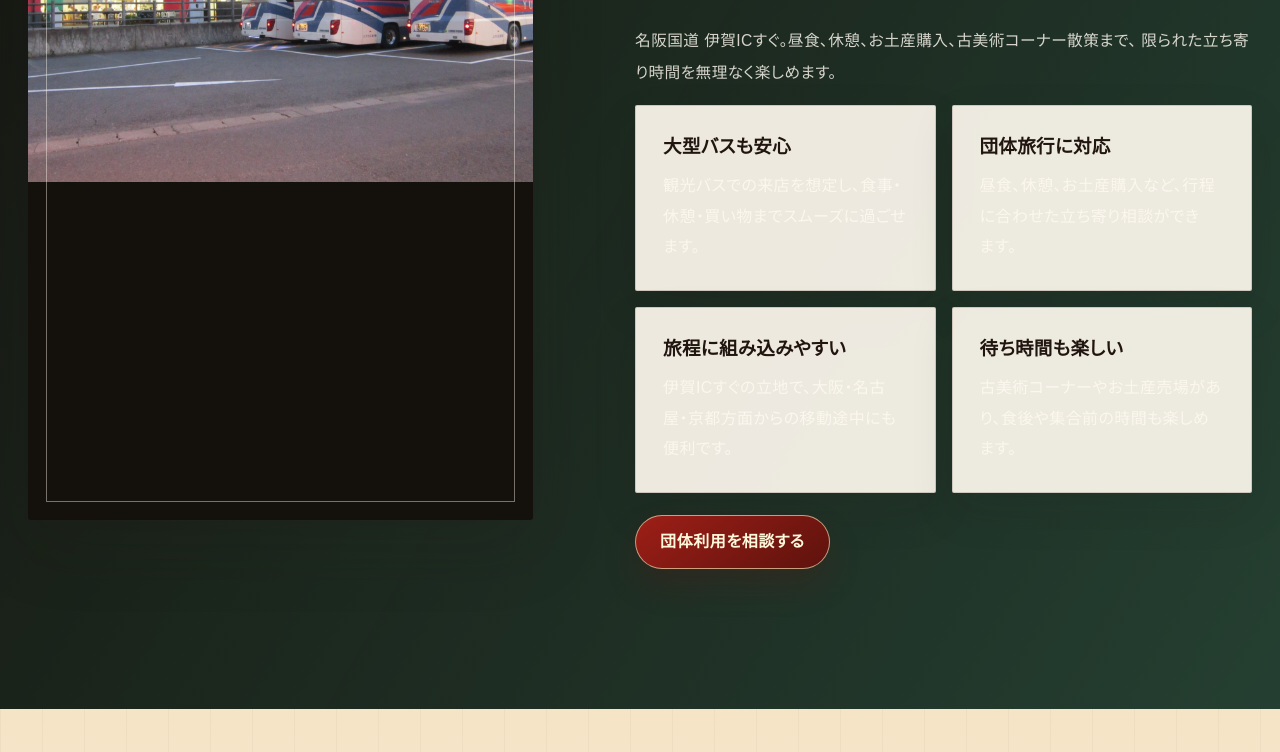
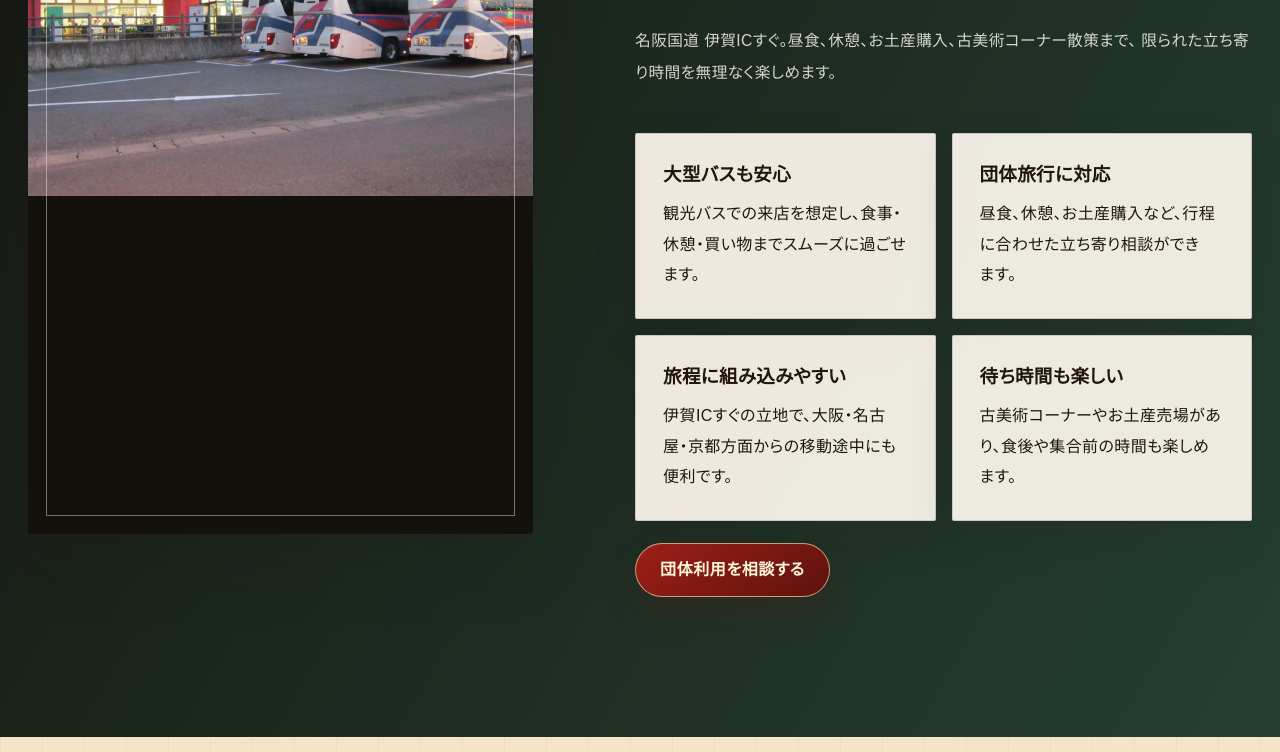
Before and after one commit to saya0319/iga-drivein, a Next.js app: page / in a window 1280 px wide. Shown: the part 7960-8712 px from the top of the page. Built offline with nearby package versions, Linux system fonts and the light colour scheme.

Commit message:
fix: stack mobile content for readability

```diff
--- a/app/globals.css
+++ b/app/globals.css
@@ -2480,6 +2480,56 @@ body {
   word-break: normal;
 }
 
+.group-section,
+.antique-section {
+  grid-template-rows: auto auto;
+  row-gap: 28px;
+}
+
+.group-section__image {
+  grid-column: 1;
+  grid-row: 1 / 3;
+}
+
+.group-section__copy,
+.group-section__details {
+  grid-column: 2;
+}
+
+.group-section__copy {
+  grid-row: 1;
+  align-self: end;
+}
+
+.group-section__details {
+  grid-row: 2;
+  align-self: start;
+}
+
+.group-section__details .button {
+  margin-top: 22px;
+}
+
+.antique-section__copy,
+.antique-section__details {
+  grid-column: 1;
+}
+
+.antique-section__copy {
+  grid-row: 1;
+  align-self: end;
+}
+
+.antique-section__details {
+  grid-row: 2;
+  align-self: start;
+}
+
+.antique-section__image {
+  grid-column: 2;
+  grid-row: 1 / 3;
+}
+
 @media (max-width: 1280px) {
   .site-header__inner {
     flex-wrap: wrap;
@@ -2534,6 +2584,100 @@ body {
   }
 
   .story-section__copy,
+  .hospitality-section__copy,
+  .group-section__copy,
+  .antique-section__copy,
+  .ninja-experience__copy,
+  .souvenir-section__copy,
+  .access-section > div:first-child,
+  .experience-strip__copy {
+    order: 1;
+  }
+
+  .story-section__photo,
+  .hospitality-section__image,
+  .group-section__image,
+  .antique-section__image,
+  .souvenir-section__image,
+  .access-photo,
+  .experience-strip__grid,
+  .ninja-gallery {
+    order: 2;
+  }
+
+  .group-section__details,
+  .antique-section__details,
+  .ninja-price-card {
+    order: 3;
+  }
+
+  .group-section__image,
+  .group-section__copy,
+  .group-section__details,
+  .antique-section__copy,
+  .antique-section__details,
+  .antique-section__image {
+    grid-column: 1;
+    grid-row: auto;
+  }
+
+  .group-section,
+  .antique-section {
+    row-gap: 32px;
+  }
+
+  .ninja-experience-section {
+    display: grid;
+    grid-template-columns: minmax(0, 1fr);
+    row-gap: 32px;
+  }
+
+  .ninja-experience__intro {
+    display: contents;
+  }
+
+  .story-section__copy,
+  .hospitality-section__copy,
+  .group-section__copy,
+  .antique-section__copy,
+  .ninja-experience__copy,
+  .souvenir-section__copy,
+  .access-section > div:first-child,
+  .experience-strip__copy,
+  .section-heading {
+    width: 100%;
+    min-width: min(80vw, 100%);
+    max-width: 100%;
+    writing-mode: horizontal-tb;
+    text-orientation: mixed;
+  }
+
+  .story-section__copy :is(h2, h3, p),
+  .hospitality-section__copy :is(h2, h3, p),
+  .group-section__copy :is(h2, h3, p),
+  .antique-section__copy :is(h2, h3, p),
+  .ninja-experience__copy :is(h2, h3, p),
+  .souvenir-section__copy :is(h2, h3, p),
+  .access-section > div:first-child :is(h2, h3, p),
+  .section-heading :is(h2, h3, p) {
+    width: 100%;
+    max-width: 100%;
+    white-space: normal;
+    writing-mode: horizontal-tb;
+    text-orientation: mixed;
+  }
+
+  .group-section__details,
+  .antique-section__details,
+  .ninja-price-card,
+  .card-grid,
+  .mini-card-grid {
+    width: 100%;
+    min-width: 0;
+    max-width: 100%;
+  }
+
+  .story-section__copy,
   .group-section__copy,
   .antique-section__copy,
   .souvenir-section__copy,
--- a/app/page.tsx
+++ b/app/page.tsx
@@ -273,6 +273,8 @@ export default function HomePage() {
             名阪国道 伊賀ICすぐ。昼食、休憩、お土産購入、古美術コーナー散策まで、
             限られた立ち寄り時間を無理なく楽しめます。
           </p>
+        </div>
+        <div className="group-section__details">
           <div className="card-grid card-grid--two">
             {groupReasons.map((feature) => (
               <InfoCard key={feature.title} {...feature} />
@@ -292,6 +294,8 @@ export default function HomePage() {
             掛け軸、茶碗、鉄瓶、壺、刀など、市場価格よりお求めやすい品との出会いも。
             伊賀ドライブイン最大の個性として、食事休憩に「宝探し」の楽しさを添えます。
           </p>
+        </div>
+        <div className="antique-section__details">
           <div className="mini-card-grid">
             {antiqueHighlights.map((feature) => (
               <InfoCard key={feature.title} {...feature} />
```
